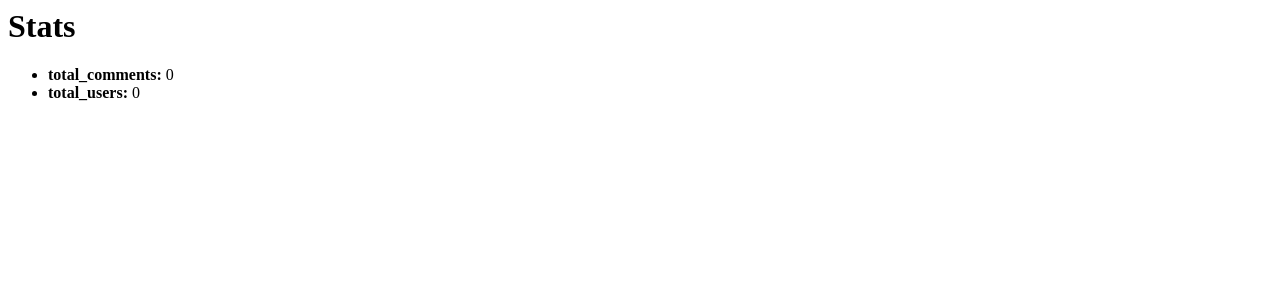
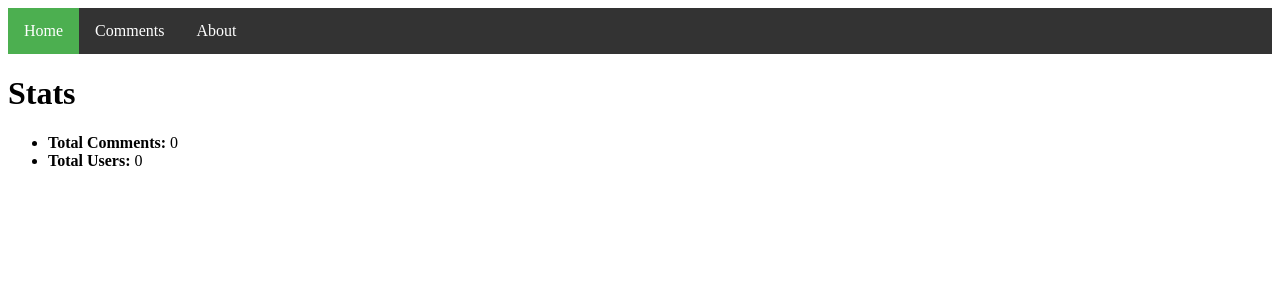
Before and after one commit to seenivasanpalanisamy/simple_django_app, a Django app: page / in a window 1280 px wide. Shown: the top 300 px of the page. Run offline with Django 3.2, Linux system fonts and the light colour scheme.

Commit message:
small UI changes

```diff
--- /dev/null
+++ b/user_comments/templates/user_comments/about.html
@@ -0,0 +1,6 @@
+{% extends "user_comments/base.html" %}
+{% block content %}
+    <h1>About</h1>
+    <p>Name: Seenivasan Palanisamy </p>
+    <p>LinkedIn: <a href="https://www.linkedin.com/in/seenivasan-palanisamy-b7bbb2a3/">Profile</a></p>
+{% endblock %}
--- /dev/null
+++ b/user_comments/templates/user_comments/base.html
@@ -0,0 +1,41 @@
+<html>
+  <head>
+    <style>
+      ul.my-list-style {
+         list-style-type: none;
+         margin: 0;
+         padding: 0;
+         overflow: hidden;
+         background-color: #333;
+        }
+
+      li {
+          float: left;
+      }
+
+      li a {
+          display: block;
+          color: white;
+          text-align: center;
+          padding: 14px 16px;
+          text-decoration: none;
+      }
+
+      li a:hover:not(.active) {
+          background-color: #111;
+      }
+
+      .active {
+          background-color: #4CAF50;
+      }
+    </style>
+  </head>
+  <body>
+    <ul class="my-list-style">
+      <li><a class="active" href="{% url 'stats' %}">Home</a></li>
+      <li><a href="{% url 'details' %}">Comments</a></li>
+      <li><a href="{% url 'about' %}">About</a></li>
+    </ul>
+    {% block content %}{% endblock %}
+  </body>
+</html>
--- a/user_comments/templates/user_comments/stats.html
+++ b/user_comments/templates/user_comments/stats.html
@@ -1,12 +1,8 @@
-<html>
-  <head>
-    <title>Comments</title>
-  </head>
-  <body>
-    <h1>Stats</h1>
-    <ul>
-    	<li><strong>total_comments:</strong> {{ total_comments }}</li>
-    	<li><strong>total_users:</strong> {{ total_users }}</li>
-  		</ul>
-  </body>
-</html>
+{% extends "user_comments/base.html" %}
+{% block content %}
+<h1>Stats</h1>
+<ul>
+	<li><strong>Total Comments:</strong> {{ total_comments }}</li> </br>
+	<li><strong>Total Users:</strong> {{ total_users }}</li> </br>
+</ul>
+{% endblock %}
--- a/user_comments/urls.py
+++ b/user_comments/urls.py
@@ -6,6 +6,7 @@ urlpatterns = [
 	url(r'^update/$', views.update, name='update'),
 	url(r'^delete/$', views.delete, name='delete'),
 	url(r'^details/$', views.details, name='details'),
+	url(r'^about/$', views.about, name='about'),
 	url(r'^home/$', views.stats, name='stats'),
 	url(r'^', views.stats, name='default'),
 ]
--- a/user_comments/views.py
+++ b/user_comments/views.py
@@ -80,6 +80,9 @@ def details(request):
         logger.debug('Comment fetched')
         return render(request, 'user_comments/details.html', {'comments': comments})
 
+
+def about(request):
+    return render(request, 'user_comments/about.html', {})
 """NOT YET COMPLETED"""
 
 def handler404(request):
```
Also changed, not shown: user_comments/templates/user_comments/details.html (+6 -10 lines), README.md.
